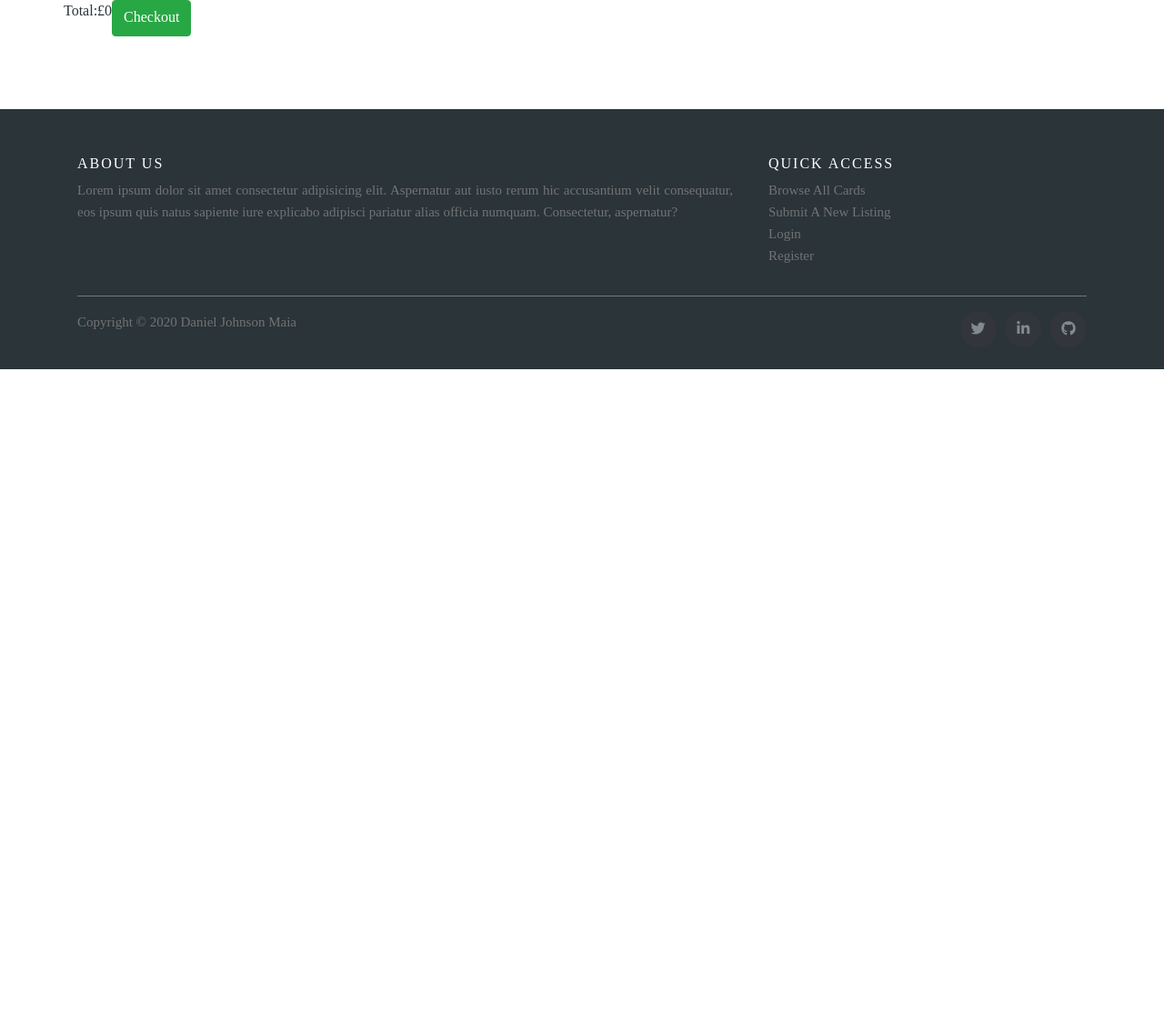
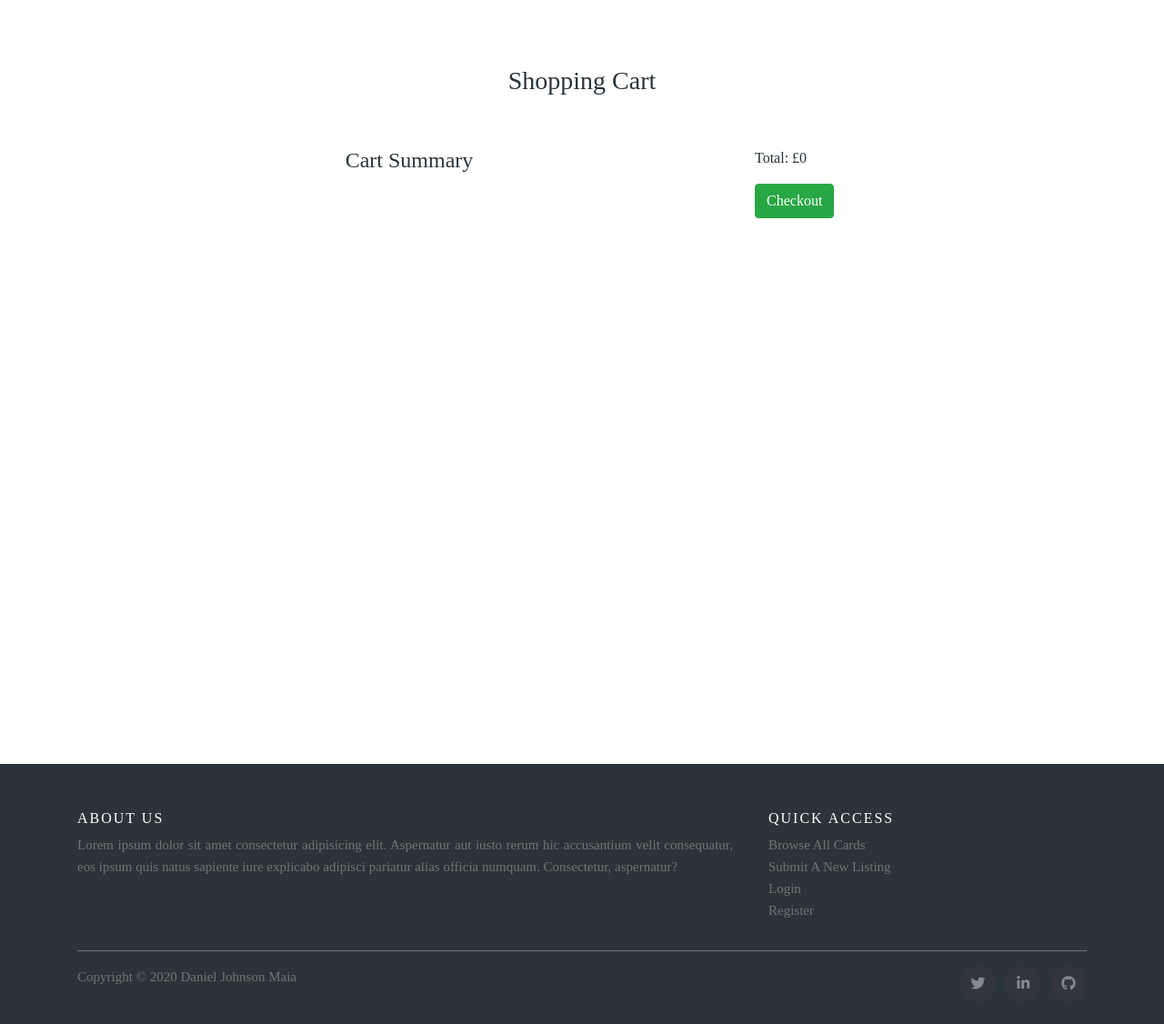
Before and after one commit to DanielJMaia/magic-market-project, a Django app: page /cart/ in a window 1280 px wide. Shown: the part 56-1182 px from the top of the page at 91% size. Before the commit the page ends 462 px from the top, so only its background shows below. Run offline with Django 3.2, Linux system fonts and the light colour scheme; some libraries are stand-ins or nearby versions.

Commit message:
improved styling and functionality of shopping cart page

```diff
--- a/accounts/templates/login.html
+++ b/accounts/templates/login.html
@@ -1,6 +1,6 @@
 {% extends "base.html" %}
 {% block content %}
-<div class="container">
+<div class="container small-body">
 	<h1>This is the login page</h1>
 	<form method="POST">
 		{% csrf_token %}
--- a/accounts/templates/register.html
+++ b/accounts/templates/register.html
@@ -1,6 +1,6 @@
 {% extends "base.html" %}
 {% block content %}
-<div class="container">
+<div class="container small-body">
 	<h1>This is the registration page</h1>
 	<p>If you already have an account, please <a href="{% url 'login' %}">log in here</a></p>
 
--- a/cart/contexts.py
+++ b/cart/contexts.py
@@ -5,14 +5,15 @@ from cards.models import Card
 def cart_contents(request):
     """This ensures the items in the cart are always rendered no matter what page you've loaded"""
 
-    cart = request.session.get('cart',{})
+    cart = request.session.get('cart', {})
 
     cart_items = []
     total = 0
     card_count = 0
+
     for id, quantity in cart.items():
         card = get_object_or_404(Card, pk=id)
         total += quantity * card.card_price
         card_count += quantity
-        cart_items.append({'id':id, 'quantity': quantity, 'card': card})
+        cart_items.append({'id': id, 'quantity': quantity, 'card': card})
     return {'cart_items': cart_items, 'total': total, 'card_count': card_count}
--- a/cart/templates/cart.html
+++ b/cart/templates/cart.html
@@ -1,30 +1,46 @@
 {% extends 'base.html' %}
 {% load static from staticfiles %}
 {% block content %}
-<div class="container">
-	<div class="row row-flex">
+<div class="container small-body pt-4">
+	<!--Page Header-->
+	<div class="row">
+		<div class="text-center max-width pt-5 pb-5">
+			<h3>Shopping Cart</h3>
+		</div>
+	</div>
+	<!---->
+	<div class="row">
+		<div class="col-sm-12 col-md-8">
+			<div class="row justify-content-center pb-2">
+				<h4>Cart Summary</h4>
+			</div>
 			{% for item in cart_items %}
-		<div class="caption">
-			<h3>{{ item.card.name }}</h3>
-			<p class="card-description">{{ item.card.description }}</p>
-			<p>{{ item.card.price }}</p>
+			<div class="row justify-content-center">
+				<div class="card">
+					<div class="card-body">
+						<h5 class="card-title">{{ item.quantity }}x {{ item.card.card_title }}</h5>
+						<p class="card-text">Price: £{{ item.card.card_price }}</p>
+						<p class="card-text">Vendor: {{ item.card.user.username }}</p>
 						<p>
 							<form class="form-inline" method="POST" action="{% url 'adjust_cart' item.id %}">
 								{% csrf_token %}
-					<div class="form-group">
-						<div class="input-group-addon">Amount:</div>
-						<div class="input-group-addon">{{ item.quantity }}</div>
-					</div>
-					<button type="submit">Amend</button>
+								<button class="btn btn-dark" type="submit">Edit</button>
 							</form>
 						</p>
 					</div>
+				</div>
+			</div>
 			{% endfor %}
+
+		</div>
+		<div class="col-sm-12 col-md-4">
+			<div class="row">
+				<p>Total: £{{ total }}</p>
 			</div>
             <div class="row">
-		<p>Total:</p>
-		<p>£{{ total }}</p>
 				<a href="{% url 'checkout' %}" class="btn btn-success" role="button">Checkout</a>
 			</div>
 		</div>
+	</div>
+</div>
 {% endblock %}
--- a/static/css/custom.css
+++ b/static/css/custom.css
@@ -65,6 +65,29 @@ a:hover{
         display: none;
 }
 /*End of Utility Classes*/
+
+/*Min height so that footer looks nice*/
+
+@media only screen and (max-height : 700px) {
+.small-body{
+        min-height: 5px;
+    }
+}
+
+@media only screen and (max-height : 1080px) {
+.small-body{
+        min-height: 658px;
+    }
+}
+
+@media only screen and (max-height : 1440px) {
+.small-body{
+        min-height: 760px;
+    }
+}
+
+
+/*End of min height*/
 
 
 .navbar-background{
@@ -159,6 +182,15 @@ a:hover{
     height: auto;
     width: auto;
 }
+
+/*Shopping Cart*/
+.card{
+    margin-bottom: 25px;
+    width: 90%;
+}
+
+/**/
+
 
 /*Card Display Carousel Styling*/
 
@@ -369,7 +401,10 @@ textarea.form-control {
 
 /* Extra Small Devices, Phones */
 @media only screen and (min-width : 480px) {
-
+    .card{
+        margin-bottom: 25px;
+        width: 60%;
+    }
 }
 
 /* Small Devices, Tablets */
@@ -392,6 +427,11 @@ textarea.form-control {
     .cart-form{
         padding-top: 0px;
     }
+
+    .card{
+        margin-bottom: 25px;
+        width: 40%;
+    }
 }
 
 /* Medium Devices, Desktops */
```
Also changed, not shown: cards/templates/cards.html (+7 -4 lines). Lines whose indentation alone changed are shown as unchanged.
